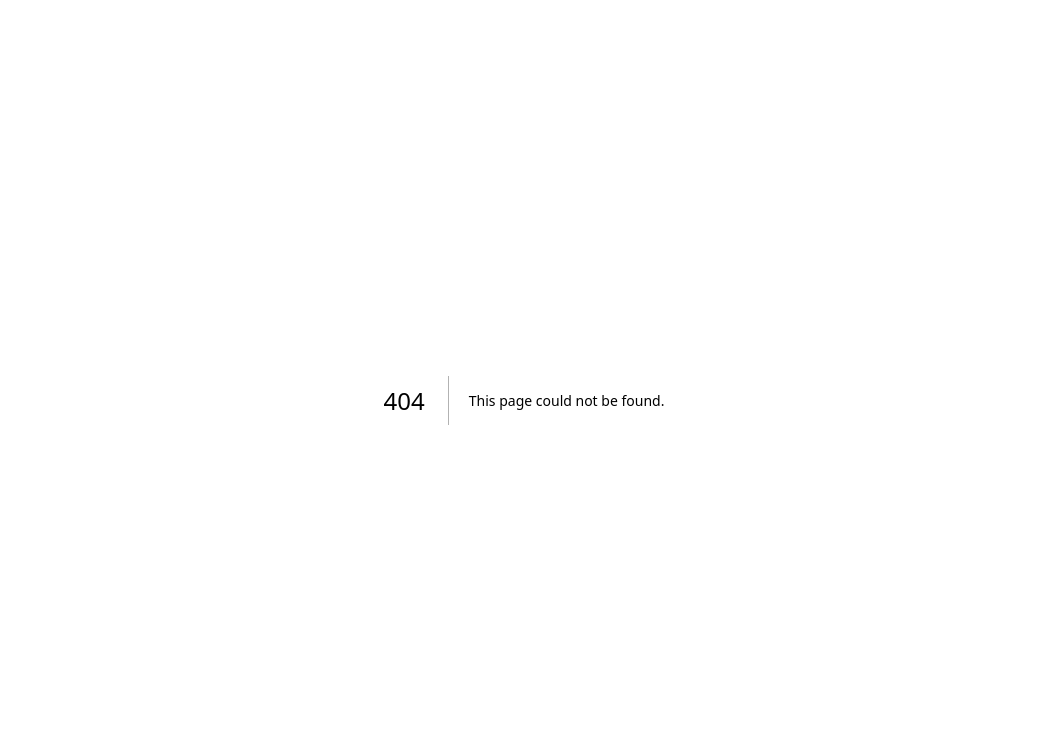
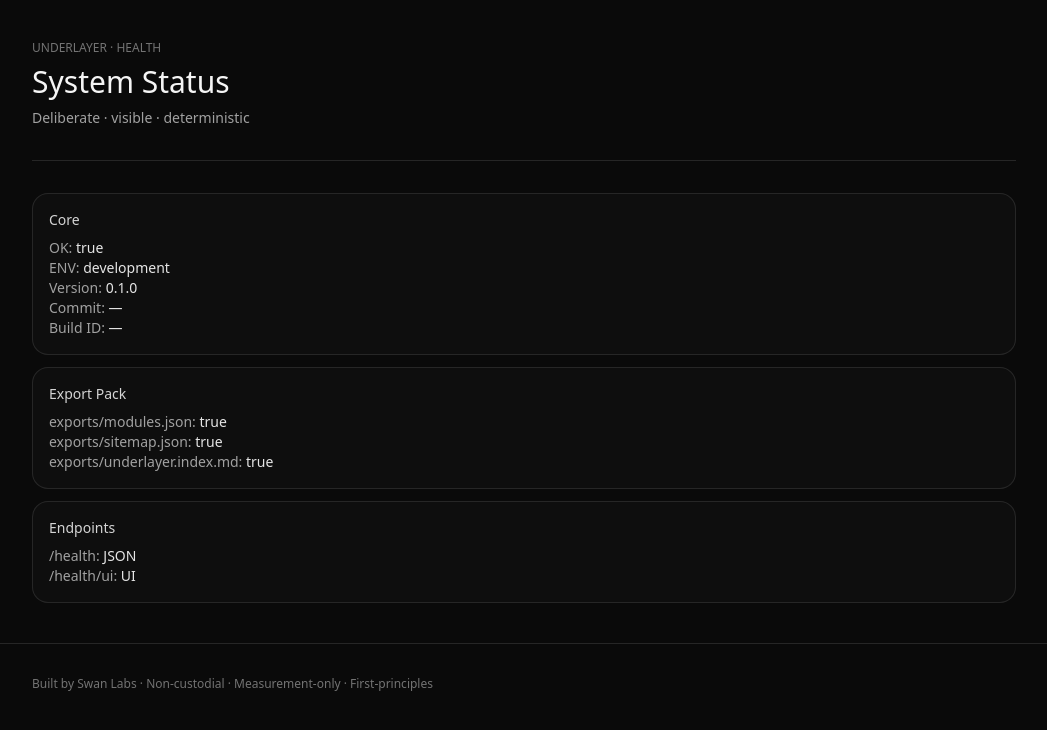
Before and after one commit to swanvin/underlayer, a Next.js app: page /health/ui in a window 1280 px wide. Before the commit this address had no page. Shown: the top 730 px of the page, without its empty margins (116-1163 px from the left). Built offline with nearby package versions, Linux system fonts and the light colour scheme.

Commit message:
Add health endpoints (/health + /health/ui)

```diff
--- /dev/null
+++ b/src/app/(site)/health/ui/page.tsx
@@ -0,0 +1,80 @@
+import Container from "@/components/Container";
+import RuleLine from "@/components/RuleLine";
+import fs from "node:fs";
+import path from "node:path";
+
+export const dynamic = "force-dynamic";
+
+function safeRead(filePath: string): string | null {
+  try {
+    return fs.readFileSync(filePath, "utf8");
+  } catch {
+    return null;
+  }
+}
+
+function gitHead(): string | null {
+  const headPath = path.join(process.cwd(), ".git", "HEAD");
+  const head = safeRead(headPath);
+  if (!head) return null;
+
+  const line = head.trim();
+  if (!line.startsWith("ref:")) return line;
+
+  const ref = line.replace("ref:", "").trim();
+  const refPath = path.join(process.cwd(), ".git", ref);
+  return safeRead(refPath)?.trim() ?? null;
+}
+
+export default function HealthUI() {
+  const pkgPath = path.join(process.cwd(), "package.json");
+  const pkgRaw = safeRead(pkgPath);
+  const pkg = pkgRaw ? JSON.parse(pkgRaw) : null;
+
+  const buildId = safeRead(path.join(process.cwd(), ".next", "BUILD_ID"))?.trim() ?? "—";
+  const commit = gitHead() ?? "—";
+
+  const hasModulesJson = fs.existsSync(path.join(process.cwd(), "exports", "modules.json"));
+  const hasSitemapJson = fs.existsSync(path.join(process.cwd(), "exports", "sitemap.json"));
+  const hasIndexMd = fs.existsSync(path.join(process.cwd(), "exports", "underlayer.index.md"));
+
+  return (
+    <Container>
+      <div className="text-xs text-neutral-500">UNDERLAYER · HEALTH</div>
+      <div className="mt-2 text-3xl">System Status</div>
+      <div className="mt-2 text-sm text-neutral-400">Deliberate · visible · deterministic</div>
+
+      <RuleLine />
+
+      <div className="grid gap-3 text-sm">
+        <div className="rounded-2xl border border-white/10 bg-white/[0.02] p-4">
+          <div className="text-neutral-300">Core</div>
+          <div className="mt-2 text-neutral-200">
+            <div><span className="text-neutral-400">OK:</span> true</div>
+            <div><span className="text-neutral-400">ENV:</span> {process.env.NODE_ENV ?? "unknown"}</div>
+            <div><span className="text-neutral-400">Version:</span> {pkg?.version ?? "—"}</div>
+            <div><span className="text-neutral-400">Commit:</span> {commit}</div>
+            <div><span className="text-neutral-400">Build ID:</span> {buildId}</div>
+          </div>
+        </div>
+
+        <div className="rounded-2xl border border-white/10 bg-white/[0.02] p-4">
+          <div className="text-neutral-300">Export Pack</div>
+          <div className="mt-2 text-neutral-200">
+            <div><span className="text-neutral-400">exports/modules.json:</span> {String(hasModulesJson)}</div>
+            <div><span className="text-neutral-400">exports/sitemap.json:</span> {String(hasSitemapJson)}</div>
+            <div><span className="text-neutral-400">exports/underlayer.index.md:</span> {String(hasIndexMd)}</div>
+          </div>
+        </div>
+
+        <div className="rounded-2xl border border-white/10 bg-white/[0.02] p-4">
+          <div className="text-neutral-300">Endpoints</div>
+          <div className="mt-2 text-neutral-200">
+            <div><span className="text-neutral-400">/health:</span> JSON</div>
+            <div><span className="text-neutral-400">/health/ui:</span> UI</div>
+          </div>
+        </div>
+      </div>
+    </Container>
+  );
+}
--- /dev/null
+++ b/src/app/health/route.ts
@@ -0,0 +1,59 @@
+import { NextResponse } from "next/server";
+import fs from "node:fs";
+import path from "node:path";
+
+function safeRead(filePath: string): string | null {
+  try {
+    return fs.readFileSync(filePath, "utf8");
+  } catch {
+    return null;
+  }
+}
+
+function gitHead(): string | null {
+  const headPath = path.join(process.cwd(), ".git", "HEAD");
+  const head = safeRead(headPath);
+  if (!head) return null;
+
+  const line = head.trim();
+  // HEAD could be a direct SHA or a ref: refs/heads/main
+  if (!line.startsWith("ref:")) return line;
+
+  const ref = line.replace("ref:", "").trim();
+  const refPath = path.join(process.cwd(), ".git", ref);
+  return safeRead(refPath)?.trim() ?? null;
+}
+
+export const runtime = "nodejs";
+export const dynamic = "force-dynamic";
+
+export async function GET() {
+  const now = new Date();
+
+  const pkgPath = path.join(process.cwd(), "package.json");
+  const pkgRaw = safeRead(pkgPath);
+  const pkg = pkgRaw ? JSON.parse(pkgRaw) : null;
+
+  const buildIdPath = path.join(process.cwd(), ".next", "BUILD_ID");
+  const buildId = safeRead(buildIdPath)?.trim() ?? null;
+
+  const commit = gitHead();
+
+  // Core signals (keep them stable)
+  const body = {
+    ok: true,
+    service: "underlayer",
+    env: process.env.NODE_ENV ?? "unknown",
+    time: now.toISOString(),
+    version: pkg?.version ?? null,
+    commit,
+    buildId,
+    exports: {
+      hasModulesJson: fs.existsSync(path.join(process.cwd(), "exports", "modules.json")),
+      hasSitemapJson: fs.existsSync(path.join(process.cwd(), "exports", "sitemap.json")),
+      hasIndexMd: fs.existsSync(path.join(process.cwd(), "exports", "underlayer.index.md")),
+    },
+  };
+
+  return NextResponse.json(body, { status: 200 });
+}
```
